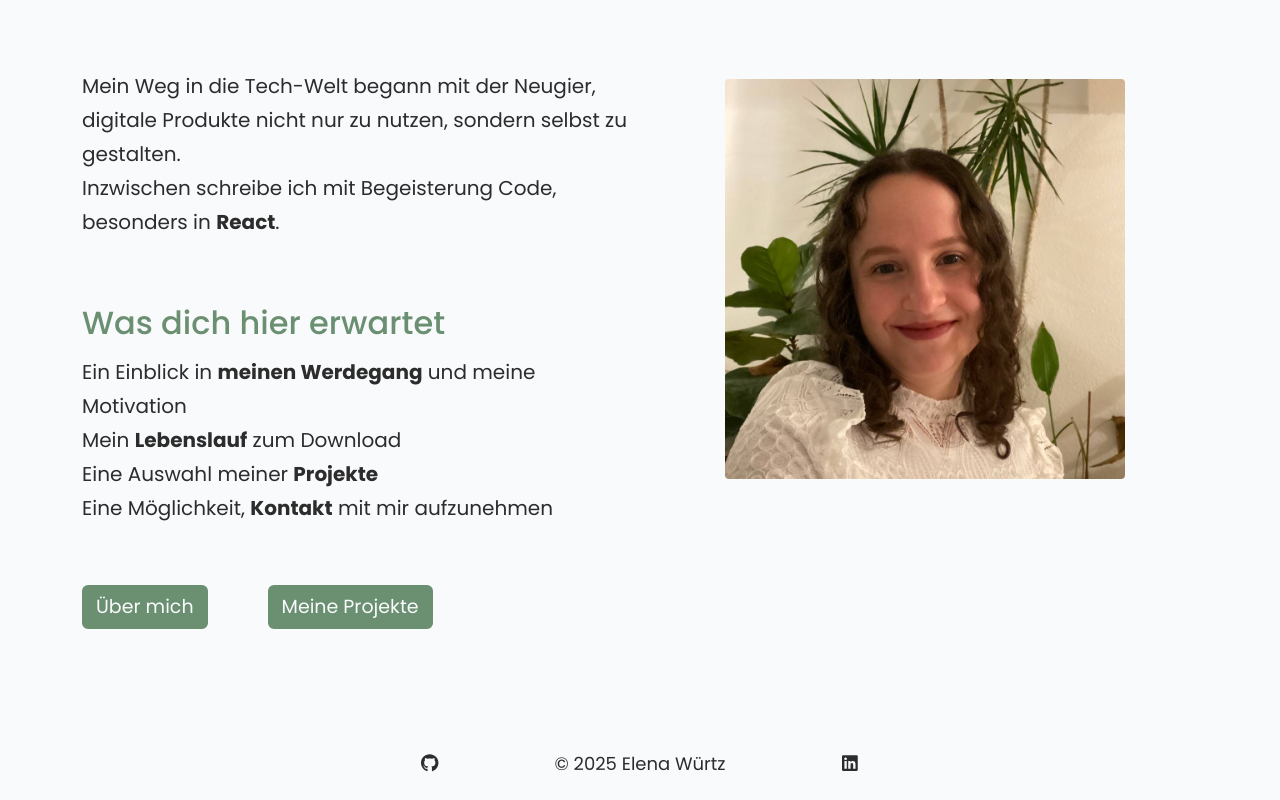
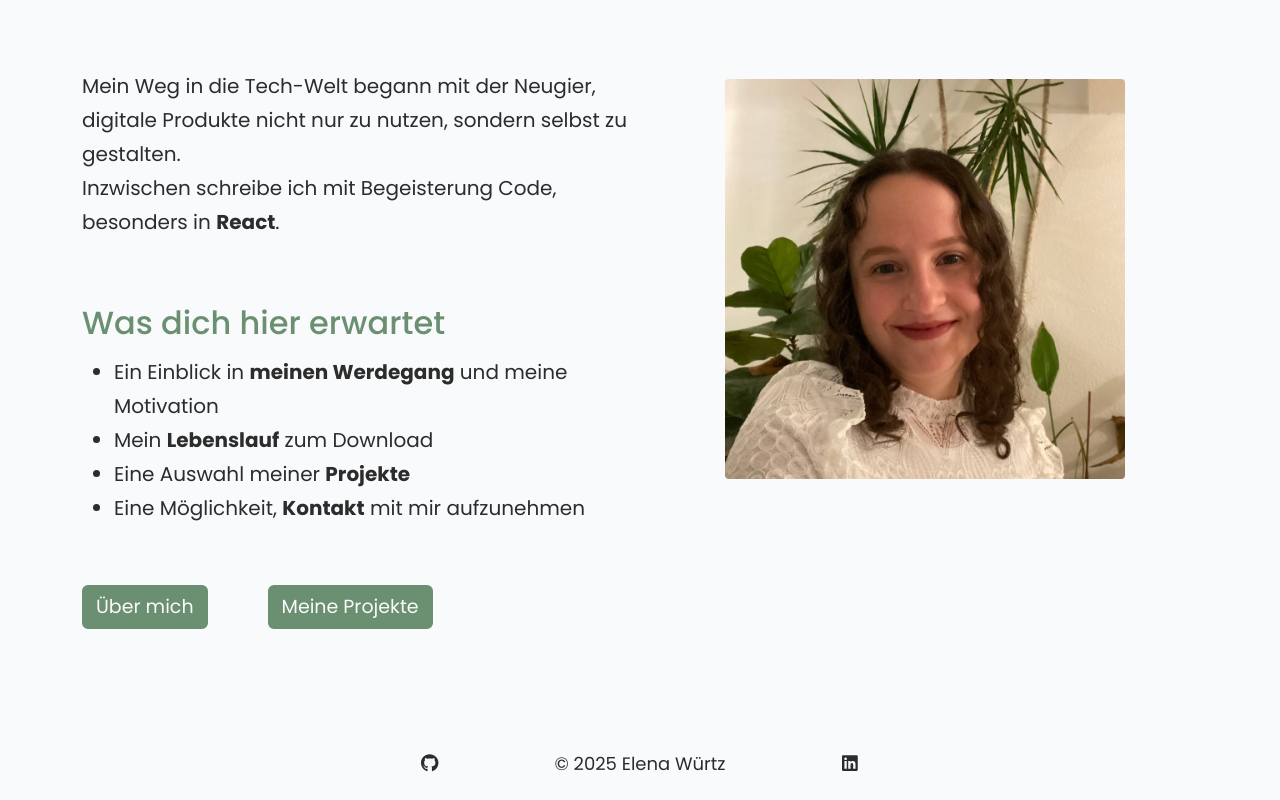
Before and after one commit to Anthophila1909/personal-website-portfolio, a React (Create React App) app: page / in a window 1280 px wide. Shown: the part 717-1517 px from the top of the page. Built offline with nearby package versions, Linux system fonts and the light colour scheme.

Commit message:
Fixed some UI

```diff
--- a/src/UeberMich.js
+++ b/src/UeberMich.js
@@ -71,7 +71,7 @@ export default function UeberMich() {
               <li>
                 <strong>Email:</strong>{" "}
                 <a href="mailto:wuertzet@gmail.de" title="E-Mail senden">
-                  wuertzet@gmail.de
+                  wuertzet@gmail.com
                 </a>
               </li>
               <li>
--- a/src/css/ProjectCarousel.css
+++ b/src/css/ProjectCarousel.css
@@ -40,7 +40,7 @@
   }
 
   .ProjectCarousel .carousel-item {
-    min-height: 75vh;
+    min-height: 70vh;
   }
 
   .ProjectCarousel .carousel-item img {
--- a/src/css/Startseite.css
+++ b/src/css/Startseite.css
@@ -32,11 +32,6 @@
   line-height: 1.5;
   color: var(--main-branding-color);
   margin-top: 60px;
-}
-
-.Startseite ul {
-  list-style-type: none;
-  padding: 0;
 }
 
 .Startseite p,
```
